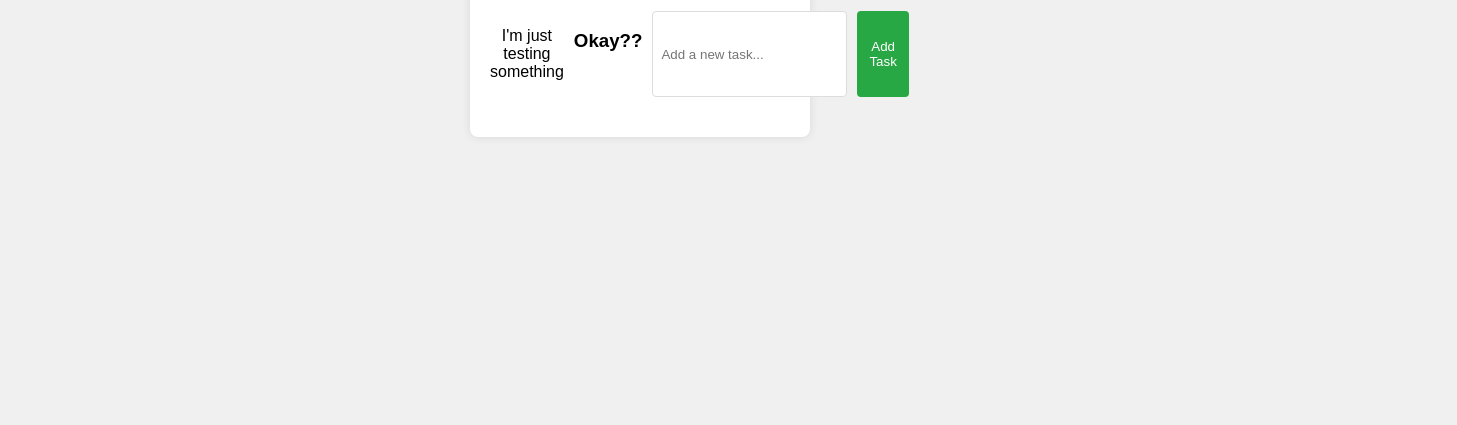
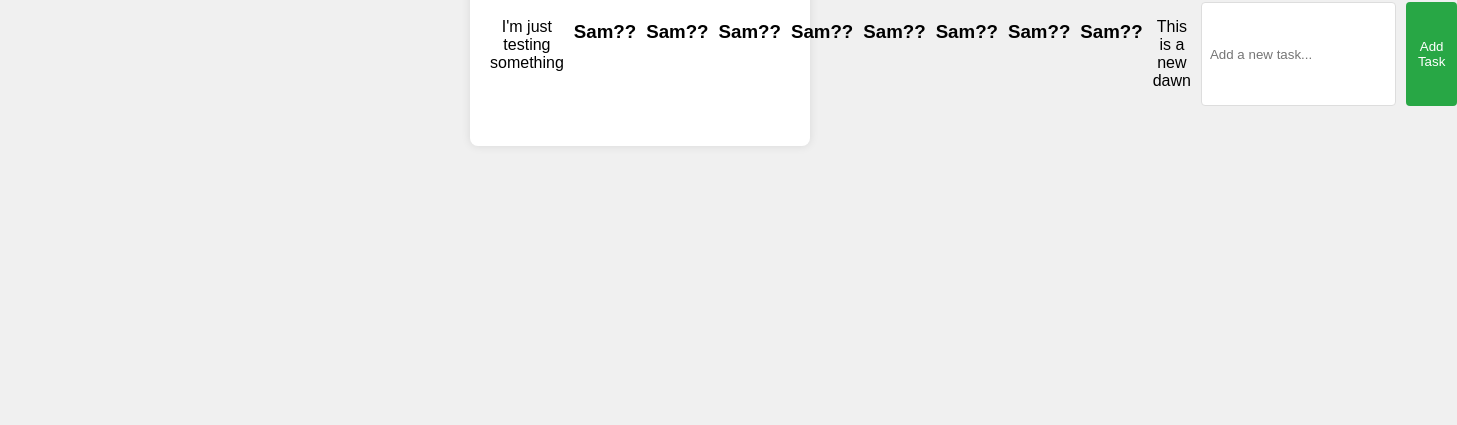
Before and after one commit to Joejo4/TO-DO-APP, a plain HTML site: page index.html in a window 1280 px wide. Shown: the part 375-800 px from the top of the page, 1457 px wide, since content can reach past the window. Drawn offline with Linux system fonts and the light colour scheme.

Commit message:
New update

```diff
--- a/index.html
+++ b/index.html
@@ -11,7 +11,15 @@
       <h1>To Do List</h1>
       <div class="input-section">
         <p>I'm just testing something</p>
-        <h3>Okay??</h3>
+        <h3>Sam??</h3>
+        <h3>Sam??</h3>
+        <h3>Sam??</h3>
+        <h3>Sam??</h3>
+        <h3>Sam??</h3>
+        <h3>Sam??</h3>
+        <h3>Sam??</h3>
+        <h3>Sam??</h3>
+        <p>This is a new dawn</p>
         <input type="text" id="taskInput" placeholder="Add a new task..." />
         <button onclick="addTask()">Add Task</button>
       </div>
```
